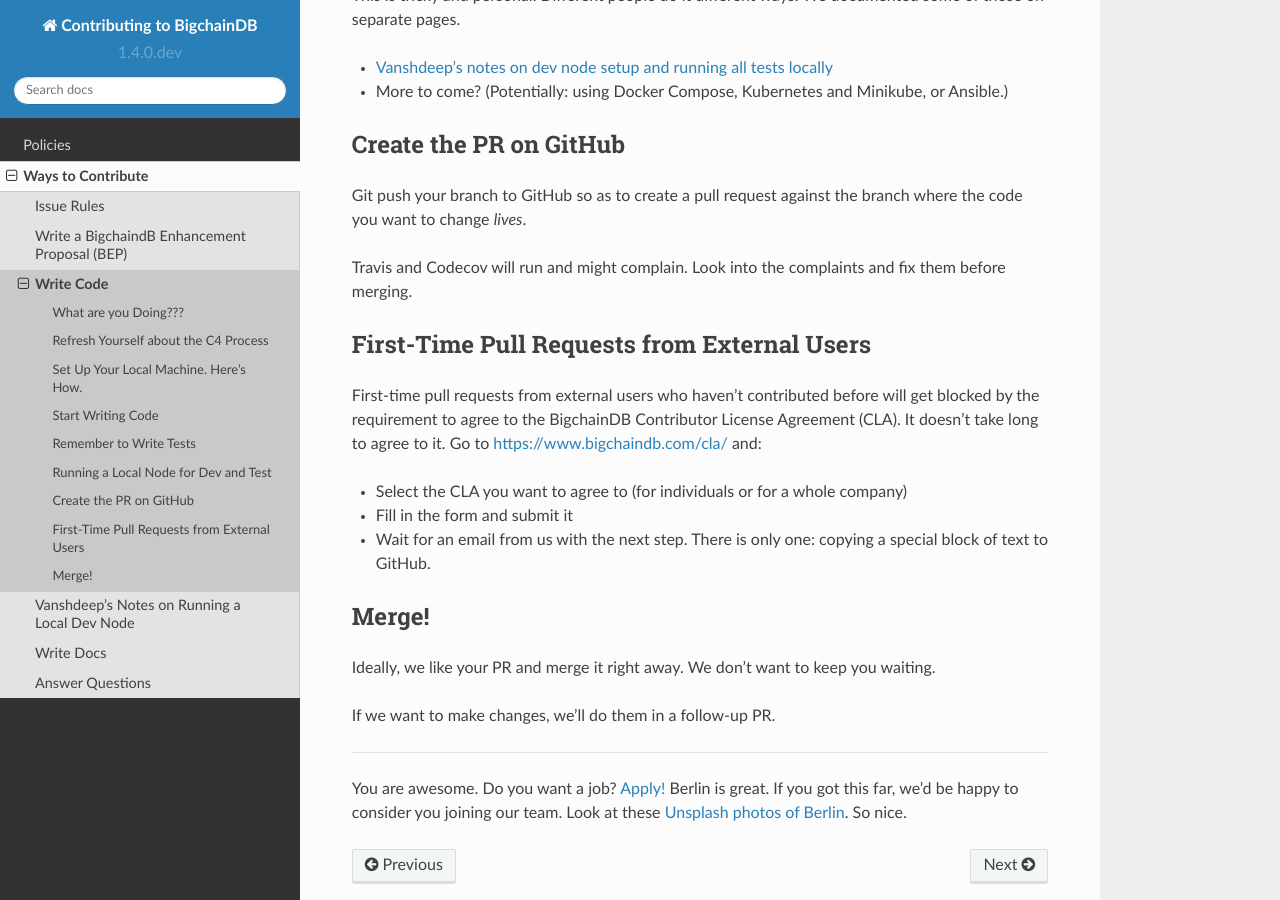
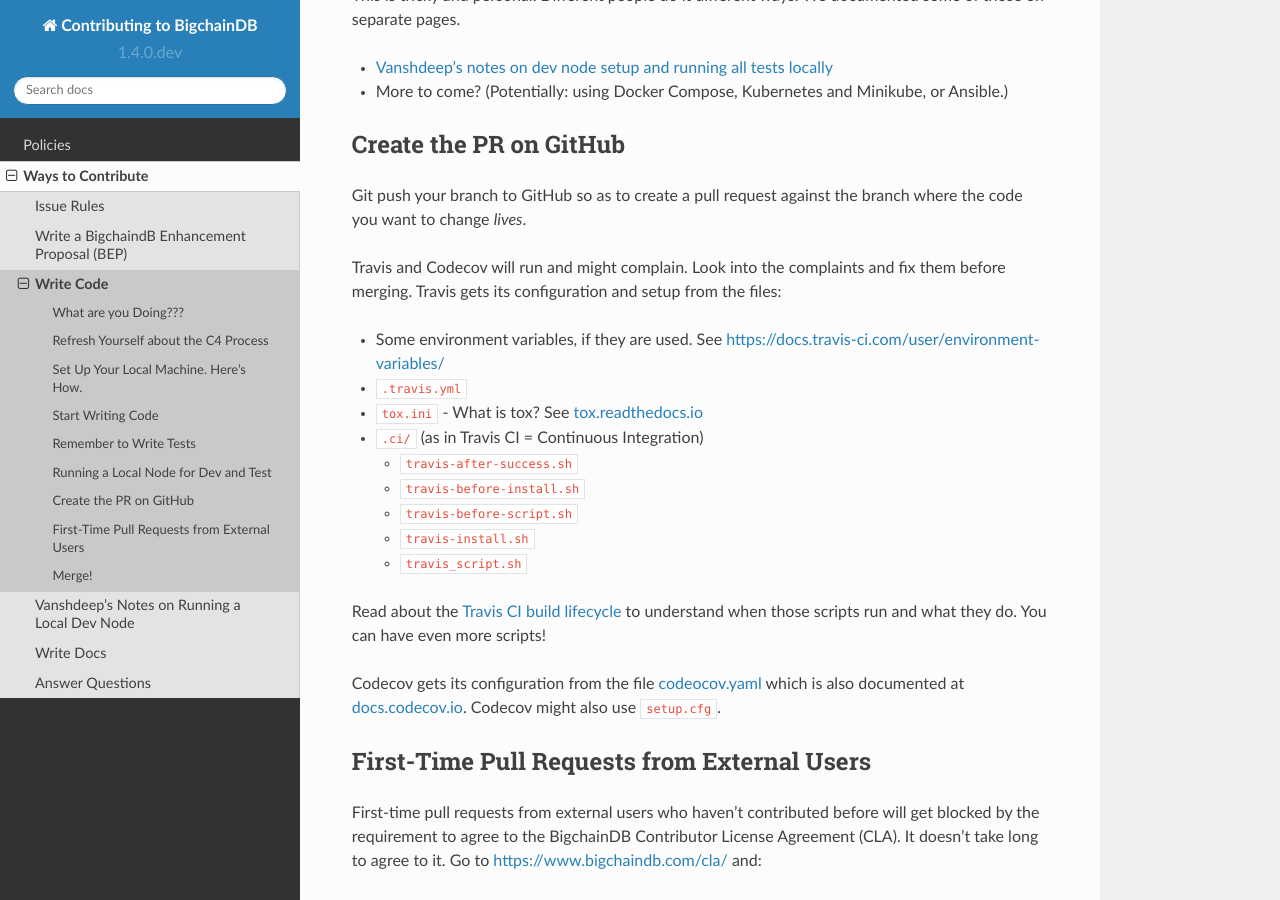
Before and after one commit to bigchaindb/bigchaindb, a Sphinx documentation site: the page built from docs/contributing/source/ways-can-contribute/write-code.rst, in a window 1280 px wide and 900 px high, scrolled down 2052 px. Built offline with Sphinx 7.4.7 and the Read the Docs theme 2.0.0, drawn with Linux system fonts in a browser that asks for light colours; pages that are not in the unit, such as notebooks, are missing from menus; the version number is read from the project's files by our own code.

Commit message:
Problem: Unclear how Travis and Codecov get configured
Solution: Document where Travis and Codecov look for configuration settings and setup.

```diff
--- a/docs/contributing/source/ways-can-contribute/write-code.rst
+++ b/docs/contributing/source/ways-can-contribute/write-code.rst
@@ -110,6 +110,24 @@
 Git push your branch to GitHub so as to create a pull request against the branch where the code you want to change *lives*.
 
 Travis and Codecov will run and might complain. Look into the complaints and fix them before merging.
+Travis gets its configuration and setup from the files:
+
+- Some environment variables, if they are used. See https://docs.travis-ci.com/user/environment-variables/
+- ``.travis.yml``
+- ``tox.ini`` - What is tox? See `tox.readthedocs.io <https://tox.readthedocs.io/en/latest/>`_
+- ``.ci/``  (as in Travis CI = Continuous Integration)
+
+  - ``travis-after-success.sh``
+  - ``travis-before-install.sh``
+  - ``travis-before-script.sh``
+  - ``travis-install.sh``
+  - ``travis_script.sh``
+
+Read about the `Travis CI build lifecycle <https://docs.travis-ci.com/user/customizing-the-build/>`_ to understand when those scripts run and what they do.
+You can have even more scripts!
+
+Codecov gets its configuration from the file `codeocov.yaml <https://github.com/codecov/support/wiki/Codecov-Yaml>`_ which is also documented at
+`docs.codecov.io <https://docs.codecov.io/v4.3.6/docs/codecov-yaml>`_. Codecov might also use ``setup.cfg``.
 
 
 First-Time Pull Requests from External Users
```
